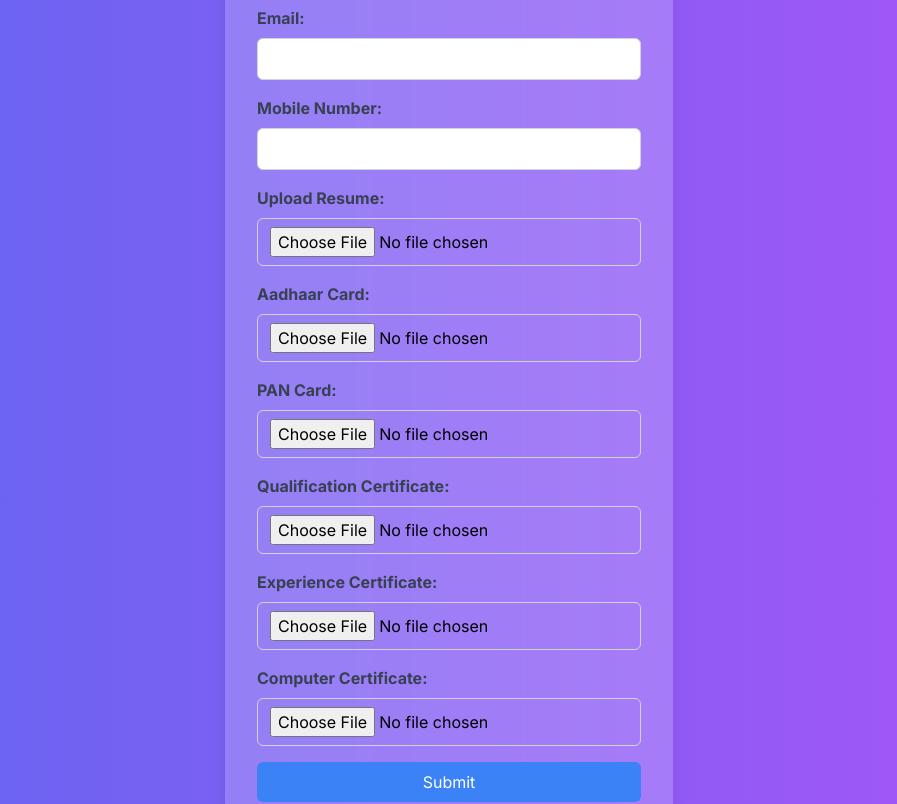
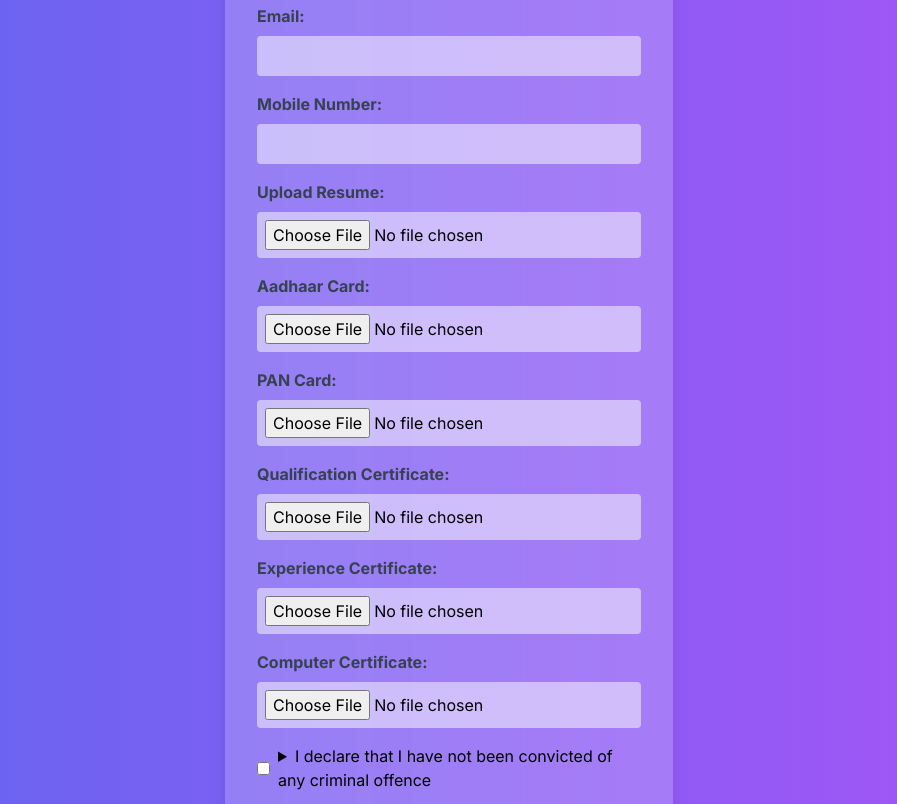
Before and after one commit to niks-nikhil-anand/finance_web_app, a Next.js app: page /applyjob in a window 1280 px wide. Shown: the part 260-1064 px from the top of the page, without its empty margins (191-1088 px from the left). Built offline with nearby package versions, Linux system fonts and the light colour scheme.

Commit message:
Modified form

```diff
--- a/src/app/applyjob/page.jsx
+++ b/src/app/applyjob/page.jsx
@@ -92,7 +92,7 @@ const UploadResumeForm = () => {
           id="name"
           value={name}
           onChange={handleNameChange}
-          className="w-full px-3 py-2 border border-gray-300 rounded-md"
+          className="w-full p-2 rounded bg-white bg-opacity-50"
           required
         />
       </div>
@@ -103,7 +103,7 @@ const UploadResumeForm = () => {
           id="email"
           value={email}
           onChange={handleEmailChange}
-          className="w-full px-3 py-2 border border-gray-300 rounded-md"
+          className="w-full p-2 rounded bg-white bg-opacity-50"
           required
         />
       </div>
@@ -114,7 +114,7 @@ const UploadResumeForm = () => {
           id="mobile"
           value={mobile}
           onChange={handleMobileChange}
-          className="w-full px-3 py-2 border border-gray-300 rounded-md"
+          className="w-full p-2 rounded bg-white bg-opacity-50"
           required
         />
       </div>
@@ -124,7 +124,7 @@ const UploadResumeForm = () => {
           type="file"
           id="resume"
           onChange={(e) => handleFileChange(e, setResume)}
-          className="w-full px-3 py-2 border border-gray-300 rounded-md"
+          className="w-full p-2 rounded bg-white bg-opacity-50"
           required
         />
       </div>
@@ -134,7 +134,7 @@ const UploadResumeForm = () => {
           type="file"
           id="aadhaarCard"
           onChange={(e) => handleFileChange(e, setAadhaarCard)}
-          className="w-full px-3 py-2 border border-gray-300 rounded-md"
+          className="w-full p-2 rounded bg-white bg-opacity-50"
 
         />
       </div>
@@ -144,7 +144,7 @@ const UploadResumeForm = () => {
           type="file"
           id="panCard"
           onChange={(e) => handleFileChange(e, setPanCard)}
-          className="w-full px-3 py-2 border border-gray-300 rounded-md"
+          className="w-full p-2 rounded bg-white bg-opacity-50"
 
         />
       </div>
@@ -154,7 +154,7 @@ const UploadResumeForm = () => {
           type="file"
           id="qualificationCertificate"
           onChange={(e) => handleFileChange(e, setQualificationCertificate)}
-          className="w-full px-3 py-2 border border-gray-300 rounded-md"
+          className="w-full p-2 rounded bg-white bg-opacity-50"
 
         />
       </div>
@@ -164,7 +164,7 @@ const UploadResumeForm = () => {
           type="file"
           id="experienceCertificate"
           onChange={(e) => handleFileChange(e, setExperienceCertificate)}
-          className="w-full px-3 py-2 border border-gray-300 rounded-md"
+          className="w-full p-2 rounded bg-white bg-opacity-50"
 
         />
       </div>
@@ -174,10 +174,25 @@ const UploadResumeForm = () => {
           type="file"
           id="computerCertificate"
           onChange={(e) => handleFileChange(e, setComputerCertificate)}
-          className="w-full px-3 py-2 border border-gray-300 rounded-md"
+          className="w-full p-2 rounded bg-white bg-opacity-50"
 
         />
       </div>
+      <div className="mb-4">
+
+        <div className="flex items-center">
+          <input
+            type="checkbox"
+            id="terms"
+            className="mr-2"
+            required
+          />
+          <details>
+  <summary>I declare that I have not been convicted of any criminal offence</summary>
+  <p> under any laws of the land I further declare that the above entries in my application from are correct I am fully aware that I am liable for legal aections including cancellation of my candidature if any information so provided by me above found to be folded AR incorrect I am aware that after the "submit" button is clicked l will not able to do any further corrections I am responsible for the corrections of the entries made in the application form.</p>
+</details>
+        </div>
+        </div>
       <button
         type="submit"
         className="w-full bg-blue-500 text-white py-2 px-4 rounded-md hover:bg-blue-600"
```
